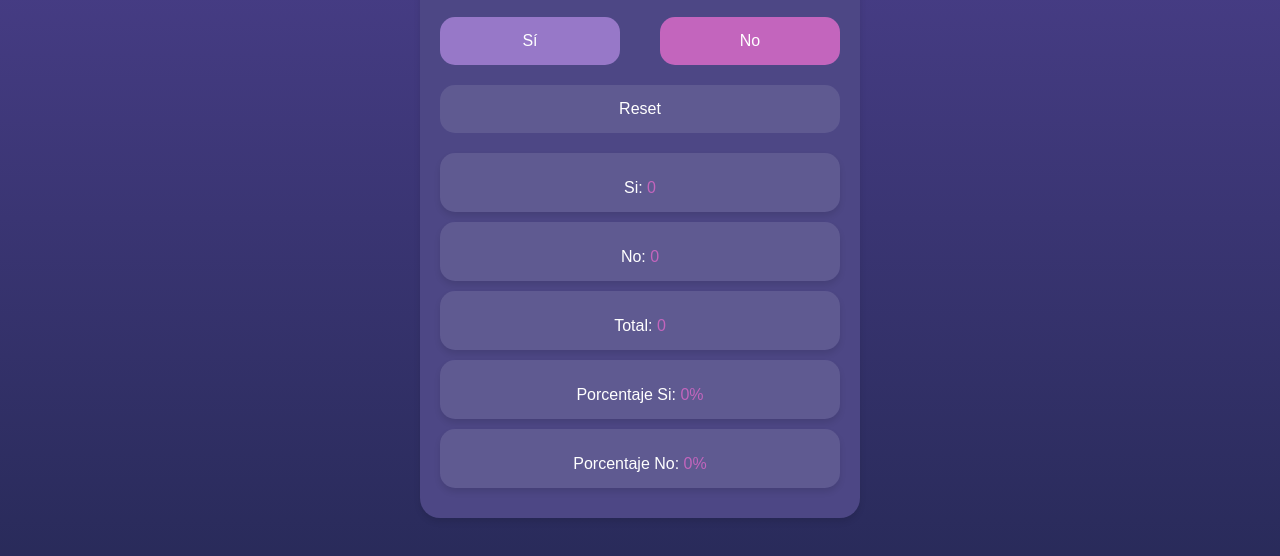
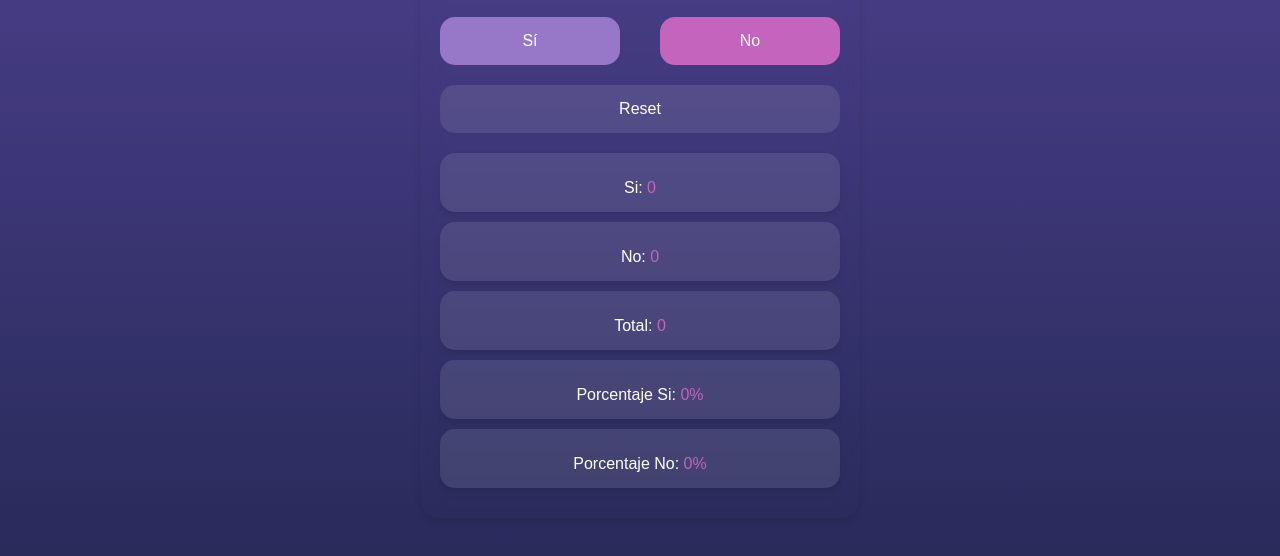
Before and after one commit to alex-stampede/Counter, a plain HTML site: page index.html in a window 1280 px wide. Shown: the part 182-738 px from the top of the page. Drawn offline with Linux system fonts and the light colour scheme.

Commit message:
Update styles.css

```diff
--- a/styles.css
+++ b/styles.css
@@ -10,13 +10,14 @@ body {
 }
 
 .container {
-    background-color: #4d4785;
+    background-color: #4d4785 0.1;
     border-radius: 20px;
     padding: 20px;
     box-shadow: 0 4px 6px rgba(0, 0, 0, 0.1);
     text-align: center;
     max-width: 400px;
     width: 90%;
+    backdrop-filter: blur(10px);
 }
 
 h1 {
```
